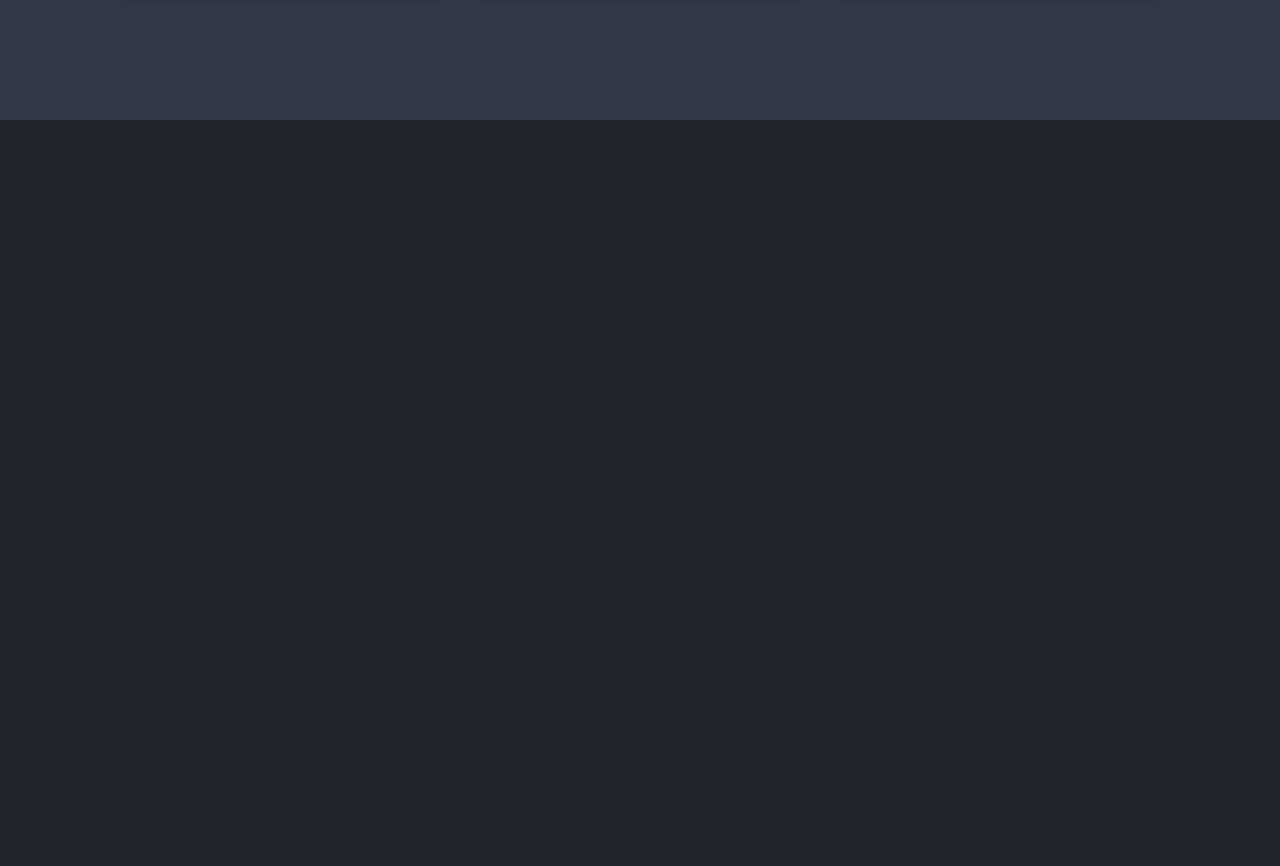
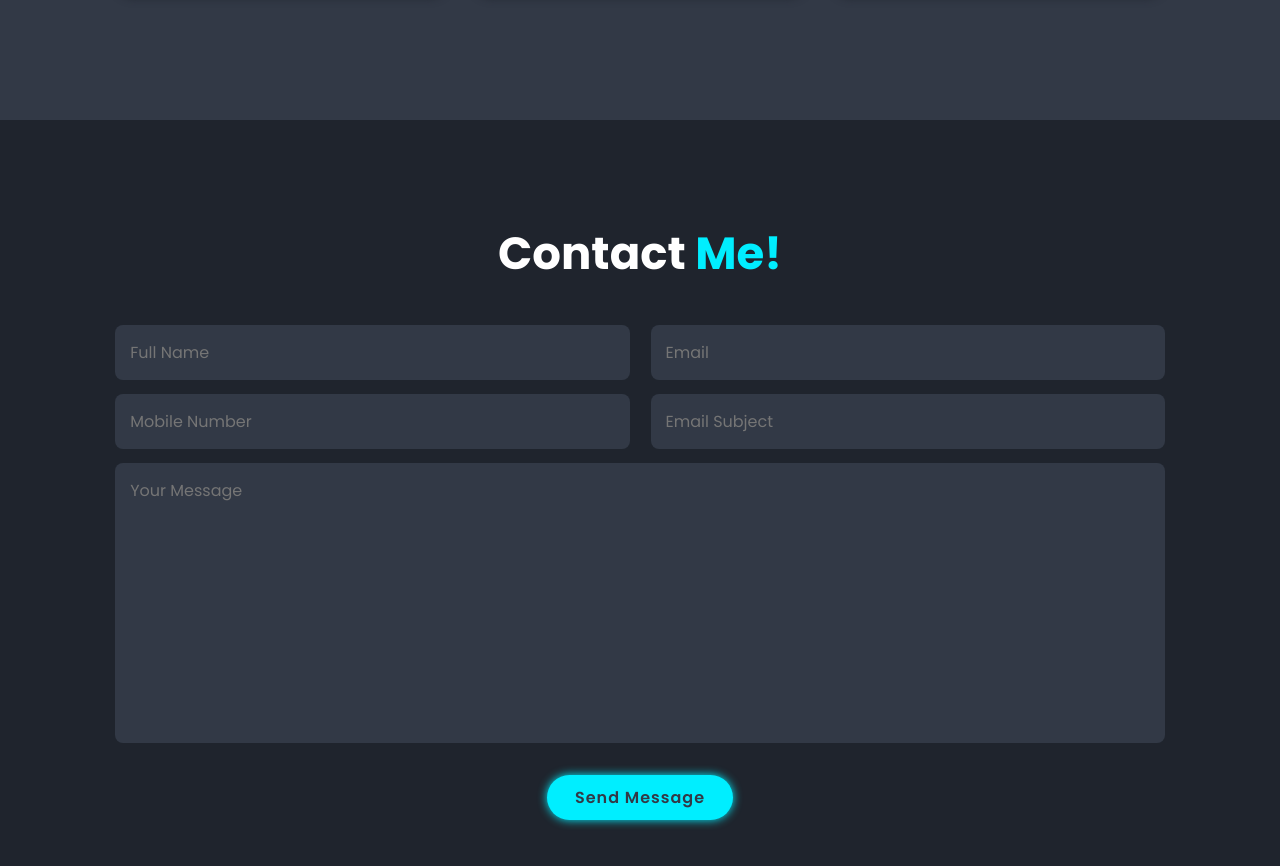
Before and after one commit to prakharsharma13/react-portfolio, a React (Vite) app: page / in a window 1280 px wide. Shown: the part 3080-3946 px from the top of the page. Before the commit the page ends 3200 px from the top, so only its background shows below. Built offline with nearby package versions, Linux system fonts and the light colour scheme.

Commit message:
contact page completed

```diff
--- a/src/App.jsx
+++ b/src/App.jsx
@@ -5,6 +5,7 @@ import Home from './components/Home/Home';
 import About from './components/About/About';
 import Services from './components/services/Services';
 import Portfolio from './components/Portfolio/Portfolio';
+import Contact from './components/Contact/Contact';
 
 const App = () => {
   return (
@@ -14,6 +15,7 @@ const App = () => {
       <About />
       <Services />
       <Portfolio />
+      <Contact />
     </div>
   )
 }
--- /dev/null
+++ b/src/components/Contact/Contact.css
@@ -0,0 +1,40 @@
+.contact h2{
+    margin-bottom: 3rem;
+}
+
+.contact form{
+    min-width: 70rem;
+    margin: 1rem auto;
+    text-align: center;
+    margin-bottom: 3rem;
+}
+
+.contact form .input-box{
+    display: flex;
+    justify-content: space-between;
+    flex-wrap: wrap;
+}
+
+.contact form .input-box input,
+.contact form textarea{
+    width: 100%;
+    padding: 1.5rem;
+    font-size: 1.6rem;
+    color: var(--text-color);
+    background: var(--second-bg-color);
+    border-radius: .8rem;
+    margin: .7rem 0;
+}
+
+.contact form .input-box input{
+    width: 49%;
+}
+
+.contact form textarea{
+    resize: none;
+}
+
+.contact form .btn{
+    margin-top: 2rem;
+    cursor: pointer;
+}
--- /dev/null
+++ b/src/components/Contact/Contact.jsx
@@ -0,0 +1,33 @@
+import React from "react";
+import "./Contact.css";
+
+const Contact = () => {
+  return (
+    <section className="contact" id="contact">
+      <h2 className="heading">
+        Contact <span>Me!</span>
+      </h2>
+
+      <form action="#">
+        <div className="input-box">
+          <input type="text" placeholder="Full Name" />
+          <input type="email" placeholder="Email" />
+        </div>
+        <div className="input-box">
+          <input type="number" placeholder="Mobile Number" />
+          <input type="text" placeholder="Email Subject" />
+        </div>
+        <textarea
+          name=""
+          id=""
+          cols="30"
+          rows="10"
+          placeholder="Your Message"
+        ></textarea>
+        <input type="submit" value="Send Message" className="btn" />
+      </form>
+    </section>
+  );
+};
+
+export default Contact;
```
